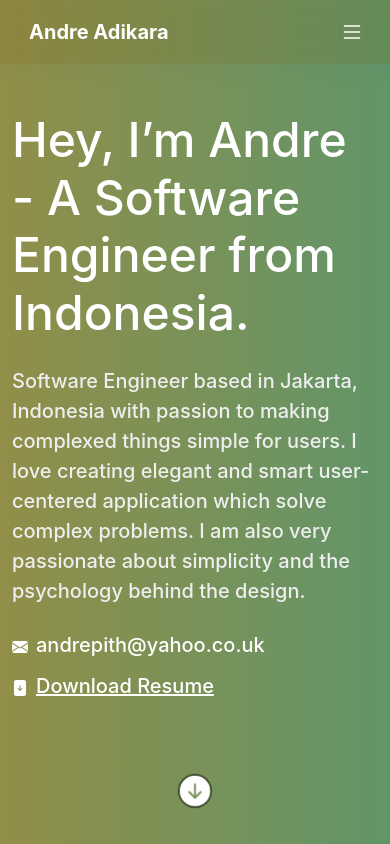
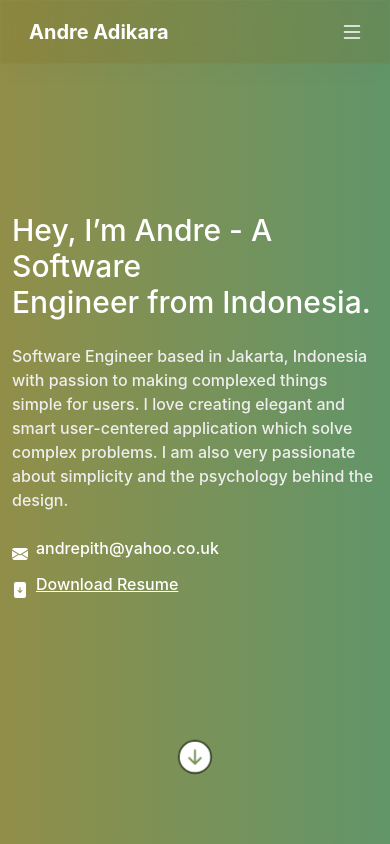
Before and after one commit to andrepith/andreadikarav2, a Next.js app: page / in a window 390 px wide. Shown: the top 844 px of the page. Built offline with nearby package versions, Linux system fonts and the light colour scheme; no server answers.

Commit message:
Adjust font size on mobile

```diff
--- a/src/styles/styles.css
+++ b/src/styles/styles.css
@@ -150,6 +150,18 @@ a:hover,
   font-weight: 500;
   color: #eee;
   font-size: 20px;
+}
+
+@media only screen and (max-width: 768px) {
+  .landing-title {
+    font-size: 30px;
+  }
+}
+
+.email-link,
+.download-link,
+.landing-block p {
+  font-size: 16px;
 }
 
 .email-link {
```
